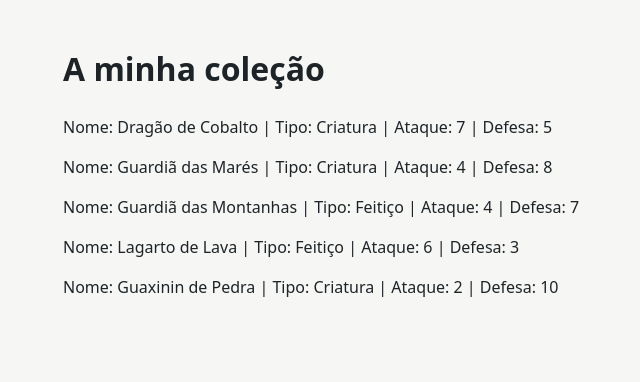
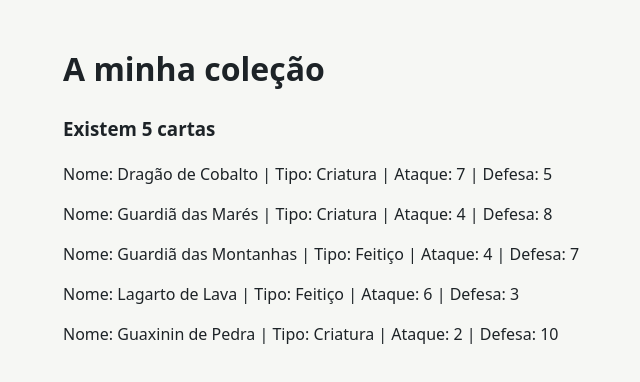
Before and after one commit to alcides-alipio/ficha2-alcidesalipio, a React (Vite) app in the folder client/: page / in a window 1280 px wide. Shown: the top 382 px of the page, without its empty margins (257-897 px from the left). Built offline with nearby package versions, Linux system fonts and the light colour scheme.

Commit message:
feat: show cards number

```diff
--- a/client/src/App.jsx
+++ b/client/src/App.jsx
@@ -30,6 +30,7 @@ function App() {
   return (
     <main>
       <h1>A minha coleção</h1>
+      <h3>Existem {cards.length} cartas</h3>
 
       {/* {
         cards.map((value, index) => (
```
